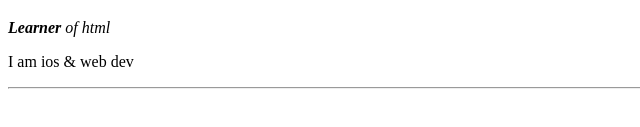
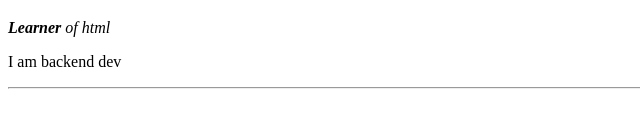
Before and after one commit to psaisambasiva/html, a plain HTML site: page index.html in a window 1280 px wide. Shown: the part 373-500 px from the top of the page, 0-640 px from the left. Drawn offline with Linux system fonts and the light colour scheme.

Commit message:
Update index.html

```diff
--- a/index.html
+++ b/index.html
@@ -10,7 +10,7 @@
   <img src="https://pbs.twimg.com/profile_images/628434679981408256/G0HoxxSu_400x400.jpg" alt="Sai's Profile Picture">
   <h1>Sai Sambasiva Potti</h1>
   <p><em><strong>Learner</strong> of html</em></p>
-  <p>I am ios & web dev</p>
+  <p>I am backend dev</p>
 
   <hr>
 </body>
```
